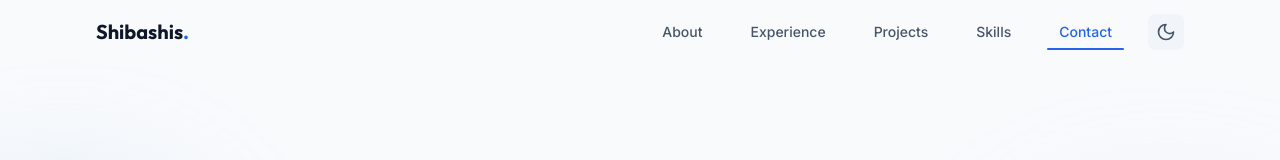
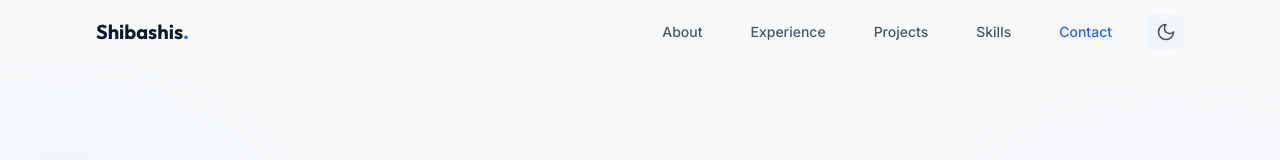
Before and after one commit to shibashismondal/portfolio, a Next.js app: page / in a window 1280 px wide. Shown: the top 160 px of the page. Built offline with nearby package versions, Linux system fonts and the light colour scheme.

Commit message:
Remove underline from active nav menu

```diff
--- a/components/ui/NavLink.tsx
+++ b/components/ui/NavLink.tsx
@@ -27,9 +27,6 @@ export default function NavLink({
         }`}
     >
       {children}
-      {isActive && (
-        <span className="absolute bottom-1 left-0 w-full h-0.5 bg-blue-600 dark:bg-blue-400 rounded-full" />
-      )}
     </Link>
   );
 }
```
